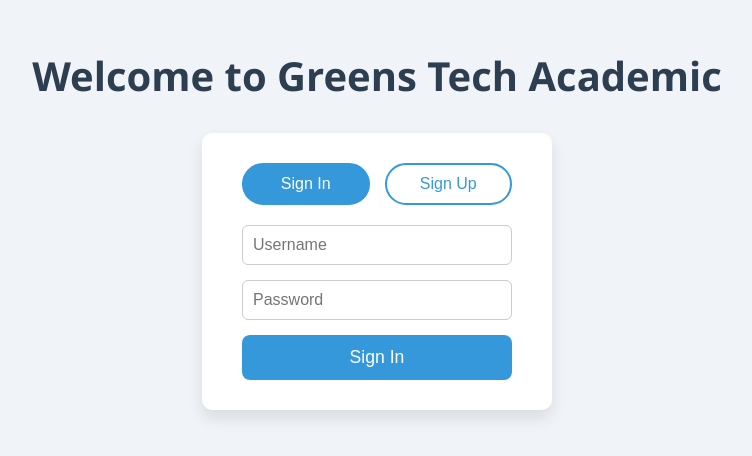
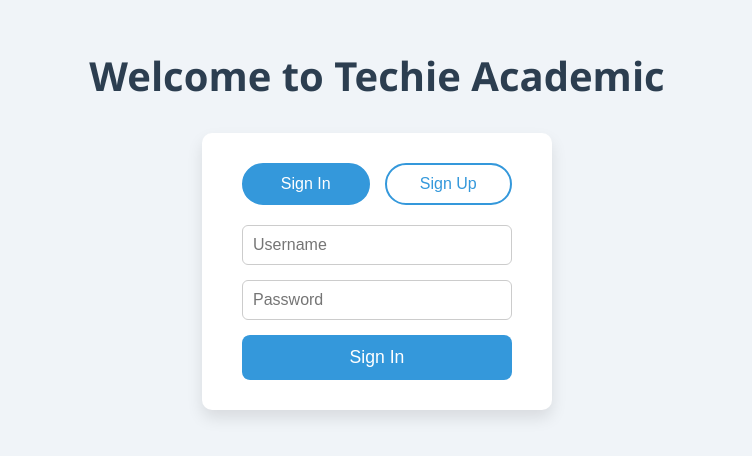
Before and after one commit to Soms03/CI-CD-Jenkins01, a plain HTML site: page project/frontend/index.html in a window 1280 px wide. Shown: the part 184-640 px from the top of the page, without its empty margins (263-1015 px from the left). Drawn offline with Linux system fonts and the light colour scheme.

Commit message:
Update index.html
trigger test - 1, the jenkins pipeline

```diff
--- a/project/frontend/index.html
+++ b/project/frontend/index.html
@@ -93,7 +93,7 @@
   </style>
 </head>
 <body>
-  <h1>Welcome to Greens Tech Academic</h1>
+  <h1>Welcome to Techie Academic</h1>
 
   <div class="form-container">
     <div class="toggle-buttons">
```
